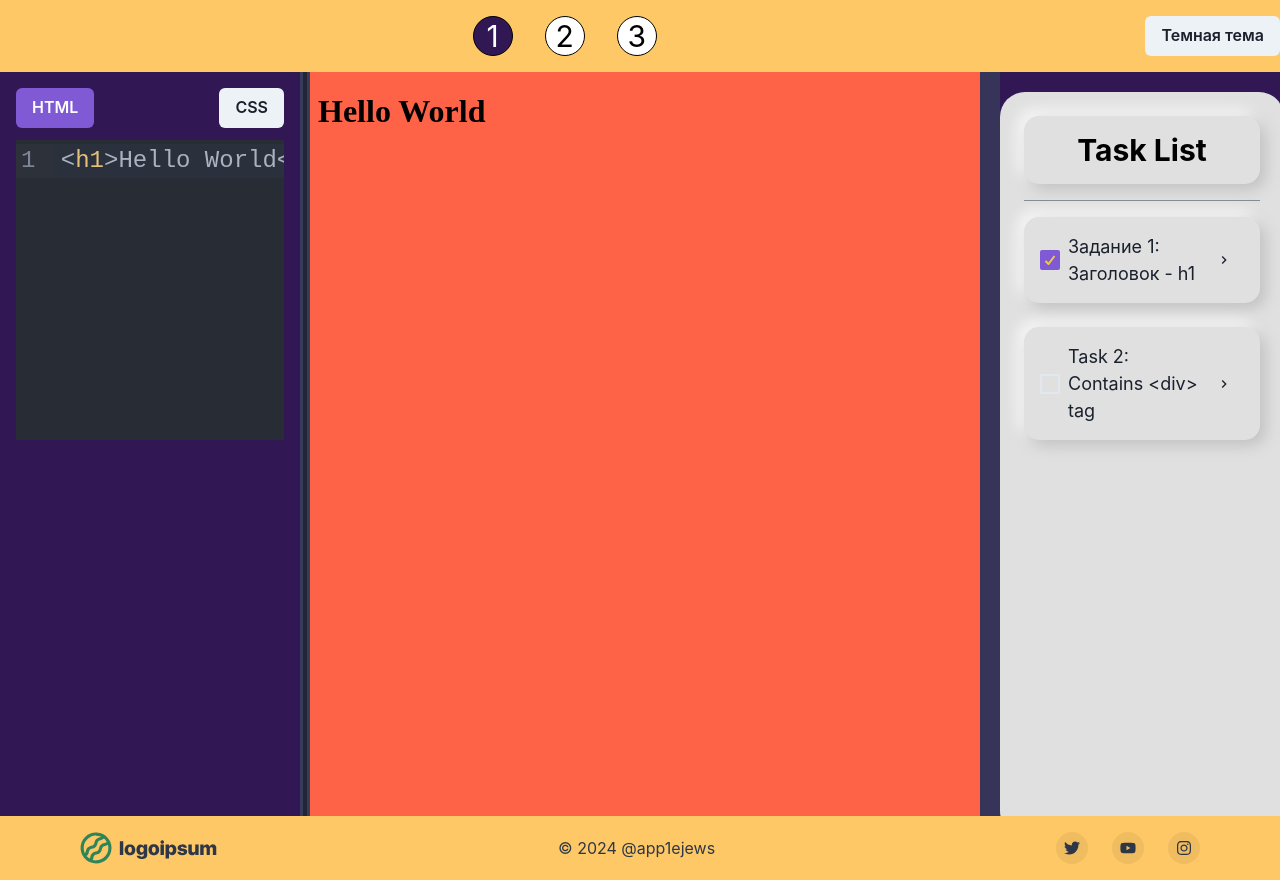
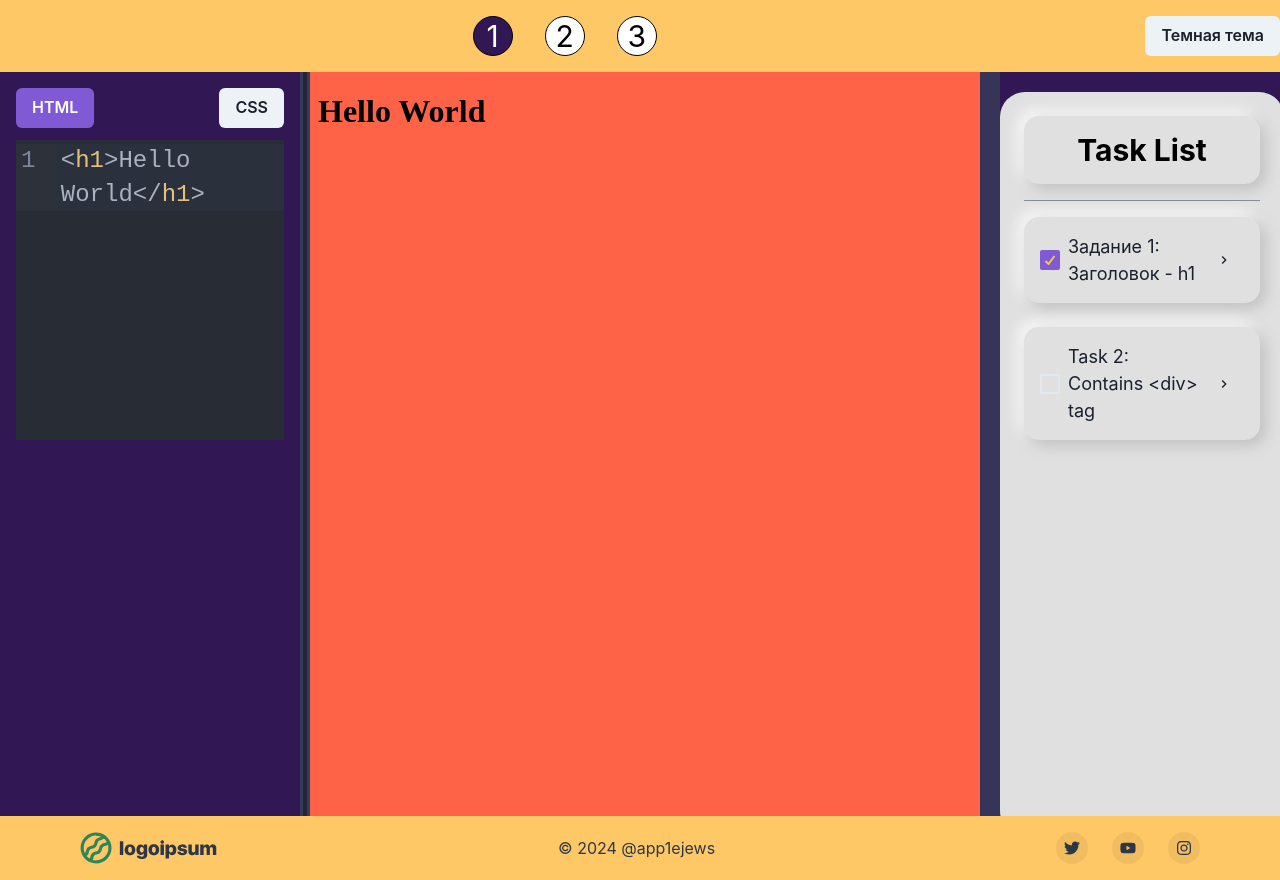
Before and after one commit to PuzyrevHarkovskii/web-app-prototype, a Next.js app: page / in a window 1280 px wide. Built offline with nearby package versions, Linux system fonts and the light colour scheme.

Commit message:
Добавил перенос слов в редактор кода

```diff
--- a/app/components/LeftSection.tsx
+++ b/app/components/LeftSection.tsx
@@ -4,6 +4,7 @@ import CodeMirror from "@uiw/react-codemirror";
 import { css } from "@codemirror/lang-css";
 import { html } from "@codemirror/lang-html";
 import { ViewUpdate } from "@codemirror/view";
+import { EditorView } from "@codemirror/view";
 
 const LeftSection = ({
   width,
@@ -60,12 +61,15 @@ const LeftSection = ({
       <CodeMirror
         value={activeButton === "html" ? htmlContent : cssContent}
         height="300px"
-        extensions={activeButton === "html" ? [html()] : [css()]}
+        extensions={[
+          activeButton === "html" ? html() : css(),
+          EditorView.lineWrapping,
+        ]}
         onChange={handleContentChange}
+        theme={"dark"}
         style={{
           fontSize: "1.5rem",
         }}
-        theme={"dark"}
       />
     </Box>
   );
```
